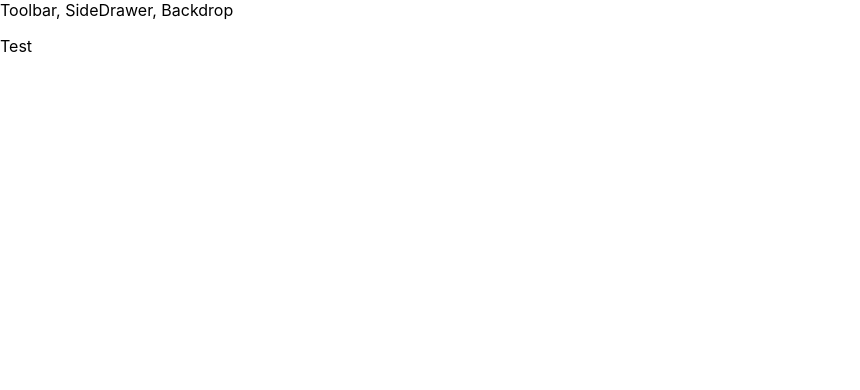
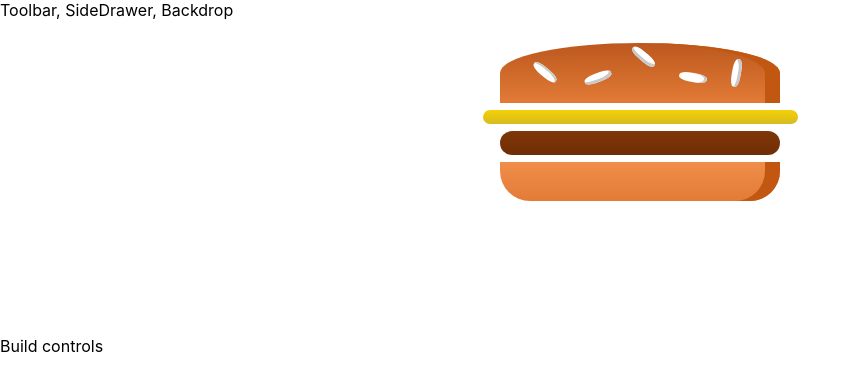
Before and after one commit to AndreasBrochs/burger-builder, a React (Create React App) app: page / in a window 1280 px wide. Shown: the top 390 px of the page, without its empty margins (0-860 px from the left). Built offline with nearby package versions, Linux system fonts and the light colour scheme.

Commit message:
first burger looks good

```diff
--- a/package.json
+++ b/package.json
@@ -6,6 +6,7 @@
     "@testing-library/jest-dom": "^4.2.4",
     "@testing-library/react": "^9.5.0",
     "@testing-library/user-event": "^7.2.1",
+    "prop-types": "^15.7.2",
     "react": "^17.0.1",
     "react-dom": "^17.0.1",
     "react-scripts": "3.4.4"
--- a/src/App.js
+++ b/src/App.js
@@ -1,13 +1,14 @@
 import React, {Component} from 'react';
 import './App.css';
 import Layout from './components/Layout/Layout';
+import BurgerBuilder from './containers/BurgerBuilder/BurgerBuilder';
 
 class App extends Component {
   render() {
     return (
       <div >
         <Layout>
-          <p>Test</p>
+          <BurgerBuilder/>
         </Layout>
       </div>
     );
--- /dev/null
+++ b/src/components/Burger/Burger.js
@@ -0,0 +1,16 @@
+import React from 'react';
+import classes from './Burger.module.css'
+import BurgerIngredient from './BurgerIngredient/BurgerIngredient';
+
+const burger = (props) => {
+    return (
+      <div className={classes.Burger}>
+          <BurgerIngredient type="bread-top"/>
+          <BurgerIngredient type="cheese"/>
+          <BurgerIngredient type="meat"/>
+          <BurgerIngredient type="bread-bottom"/>
+      </div>
+    );
+};
+
+export default burger;
--- /dev/null
+++ b/src/components/Burger/Burger.module.css
@@ -0,0 +1,30 @@
+.Burger {
+    width: 100%;
+    margin: auto;
+    height: 250px;
+    overflow: scroll;
+    text-align: center;
+    font-weight: bold;
+    font-size: 1.2rem;
+}
+
+@media (min-width: 1000px) and (min-height: 700px) {
+    .Burger {
+        width: 700px;
+        height: 600px;
+    }
+}
+
+@media (min-width: 500px) and (min-height: 401px) {
+    .Burger {
+        width: 7450px;
+        height: 400px;
+    }
+}
+
+@media (min-width: 500px) and (min-height: 400px) {
+    .Burger {
+        width: 350px;
+        height: 300px;
+    }
+}
--- /dev/null
+++ b/src/components/Burger/BurgerIngredient/BurgerIngredient.js
@@ -0,0 +1,45 @@
+import React, {Component} from 'react';
+import classes from './BurgerIngredient.module.css';
+import PropTyped from 'prop-types';
+
+class BurgerIngredient extends Component  {
+    render () {
+
+        let ingredient = null;
+
+        switch (this.props.type) {
+            case ('bread-bottom'):
+                ingredient = <div className={classes.BreadBottom}></div>;
+                break;
+            case ('bread-top'):
+                ingredient = (
+                    <div className={classes.BreadTop}>
+                        <div className={classes.Seeds1}></div>
+                        <div className={classes.Seeds2}></div>
+                    </div>
+                );
+                break;
+            case ('meat'):
+                ingredient = <div className={classes.Meat}></div>;
+                break;
+            case ('cheese'):
+                ingredient = <div className={classes.Cheese}></div>;
+                break;
+            case ('salad'):
+                ingredient = <div className={classes.Salad}></div>;
+                break;
+            case ('bacon'):
+                ingredient = <div className={classes.Bacon}></div>;
+                break;
+            default:
+                ingredient = null;
+            }
+            return ingredient;
+    }
+};
+
+BurgerIngredient.protoTypes = {
+    type: PropTyped.string.isRequired
+};
+
+export default BurgerIngredient;
--- /dev/null
+++ b/src/components/Burger/BurgerIngredient/BurgerIngredient.module.css
@@ -0,0 +1,113 @@
+.BreadBottom {
+    height: 13%;
+    width: 80%;
+    background: linear-gradient(#F08E4A, #e27b36);
+    border-radius: 0 0 30px 30px;
+    box-shadow: inset -15px 0 #c15711;
+    margin: 2% auto;
+}
+
+.BreadTop {
+    height: 20%;
+    width: 80%;
+    background: linear-gradient(#bc581e, #e27b36);
+    border-radius: 50% 50% 0 0;
+    box-shadow: inset -15px 0 #c15711;
+    margin: 2% auto;
+    position: relative;
+}
+
+.Seeds1 {
+    width: 10%;
+    height: 15%;
+    position: absolute;
+    background-color: white;
+    left: 30%;
+    top: 50%;
+    border-radius: 40%;
+    transform: rotate(-20deg);
+    box-shadow: inset -2px -3px #c9c9c9;
+}
+
+.Seeds1:after {
+    content: "";
+    width: 100%;
+    height: 100%;
+    position: absolute;
+    background-color: white;
+    left: -170%;
+    top: -260%;
+    border-radius: 40%;
+    transform: rotate(60deg);
+    box-shadow: inset -1px 2px #c9c9c9;
+  }
+
+.Seeds1:before {
+    content: "";
+    width: 100%;
+    height: 100%;
+    position: absolute;
+    background-color: white;
+    left: 180%;
+    top: -50%;
+    border-radius: 40%;
+    transform: rotate(60deg);
+    box-shadow: inset -1px -3px #c9c9c9;
+  }
+
+  .Seeds2 {
+    width: 10%;
+    height: 15%;
+    position: absolute;
+    background-color: white;
+    left: 64%;
+    top: 50%;
+    border-radius: 40%;
+    transform: rotate(10deg);
+    box-shadow: inset -3px 0 #c9c9c9;
+  }
+
+  .Seeds2:before {
+    content: "";
+    width: 100%;
+    height: 100%;
+    position: absolute;
+    background-color: white;
+    left: 150%;
+    top: -130%;
+    border-radius: 40%;
+    transform: rotate(90deg);
+    box-shadow: inset 1px 3px #c9c9c9;
+  }
+
+
+.Meat {
+    width: 80%;
+    height: 8%;
+    background: linear-gradient(#7f3608, #702e05);
+    margin: 2% auto;
+    border-radius: 15px;
+}
+
+.Cheese {
+    width: 90%;
+    height: 4.5%;
+    margin: 2% auto;
+    background: linear-gradient(#f4d004, #d6bb22);
+    border-radius: 20px;
+}
+
+.Salad {
+    width: 85%;
+    height: 7%;
+    margin: 2% auto;
+    background: linear-gradient(#228c1d, #91ce50);
+    border-radius: 20px;
+}
+
+.Bacon {
+    width: 80%;
+    height: 3%;
+    background: linear-gradient(#bf3813, #c45e38);
+    margin: 2% auto;
+}
--- a/src/components/Layout/Layout.js
+++ b/src/components/Layout/Layout.js
@@ -1,10 +1,11 @@
 import React from 'react';
 import Aux from '../../hoc/Auxiliary';
+import classes from './Layout.module.css'
 
 const layout = (props) => (
     <Aux>
 <div>Toolbar, SideDrawer, Backdrop</div>
-<main>
+<main className={classes.Content}>
     {props.children}
 </main>
 </Aux>
--- /dev/null
+++ b/src/components/Layout/Layout.module.css
@@ -0,0 +1,3 @@
+.Content {
+    margin-top: 16px;
+}
--- /dev/null
+++ b/src/containers/BurgerBuilder/BurgerBuilder.js
@@ -0,0 +1,16 @@
+import React, {Component} from 'react';
+import Aux from '../../hoc/Auxiliary';
+import Burger from '../../components/Burger/Burger';
+
+class BurgerBuilder extends Component {
+    render () {
+        return (
+            <Aux>
+                <Burger/>
+                <div>Build controls</div>
+            </Aux>
+        );
+    }
+}
+
+export default BurgerBuilder;
```
